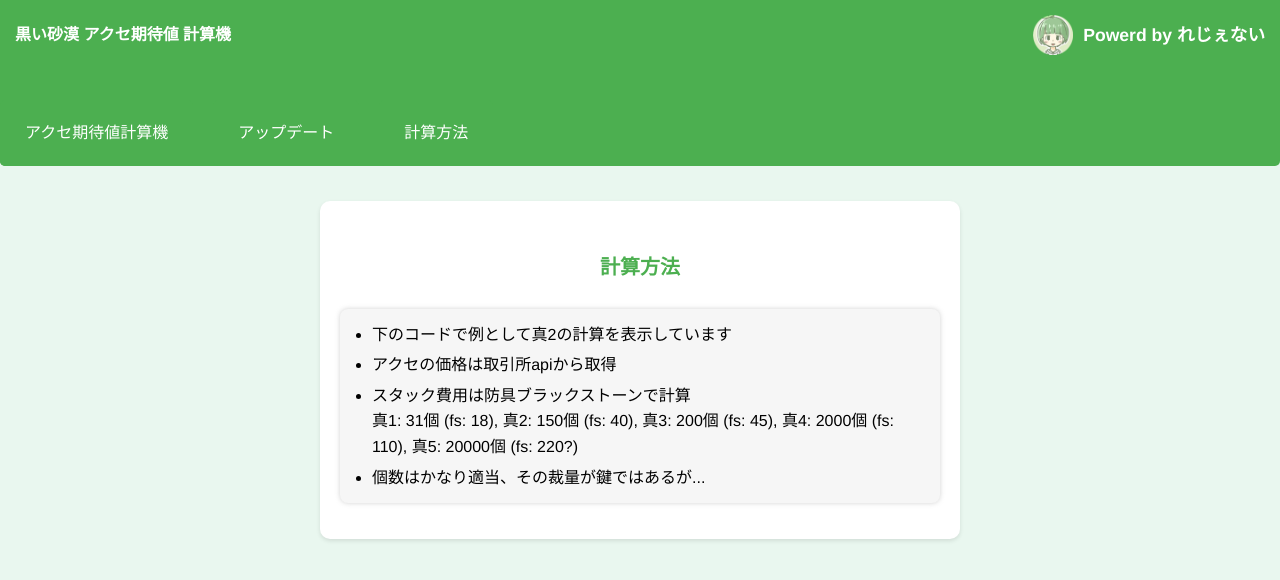
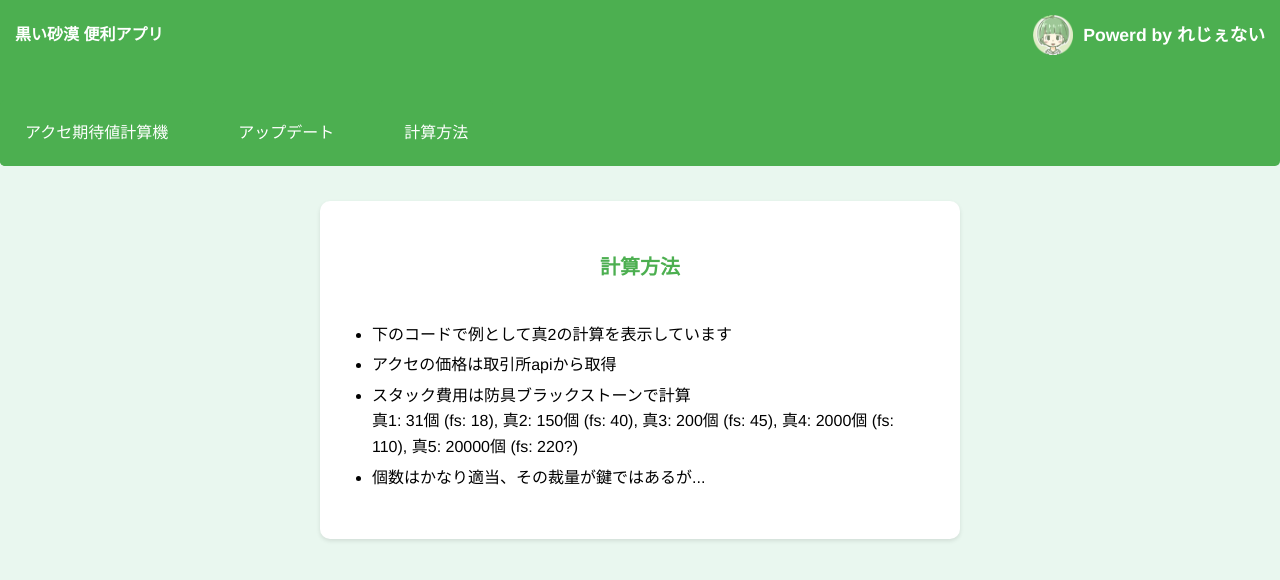
Before and after one commit to Lejenay/bdo_app, a Flask app: page /how-to-calc in a window 1280 px wide. Shown: the top 580 px of the page. Run offline with Flask 2, Linux system fonts and the light colour scheme; parts of the project's set-up code (start-up, migrations or seed data) failed here and were passed over; some libraries are stand-ins or nearby versions.

Commit message:
minor design change

```diff
--- a/static/css/stylesheet.css
+++ b/static/css/stylesheet.css
@@ -248,9 +248,7 @@
          }
 
          .calculation-method ul {
-            background: #f6f6f6;
             border-radius :8px;
-            box-shadow :0px 0px 5px rgba(192, 192, 192, 0.712);
             padding: 0.5em 0.5em 0.5em 2em;
          }
 
--- a/templates/index.html
+++ b/templates/index.html
@@ -14,7 +14,7 @@
    </head>
    <body>
       <header>
-         <span class="title">黒い砂漠 アクセ期待値 計算機</span>
+         <a href="{{ url_for('index')}}" class="title">黒い砂漠 便利アプリ</a>
          <a href="https://twitter.com/Lejenay" target="_blank" style="display: flex; align-items: center;">
             <img src="{{ url_for('static', filename='icon-192x192.png') }}" alt="アイコン">
             <span class="name" id="header-name" onclick="showAlert();">Powerd by れじぇない</span>
```
